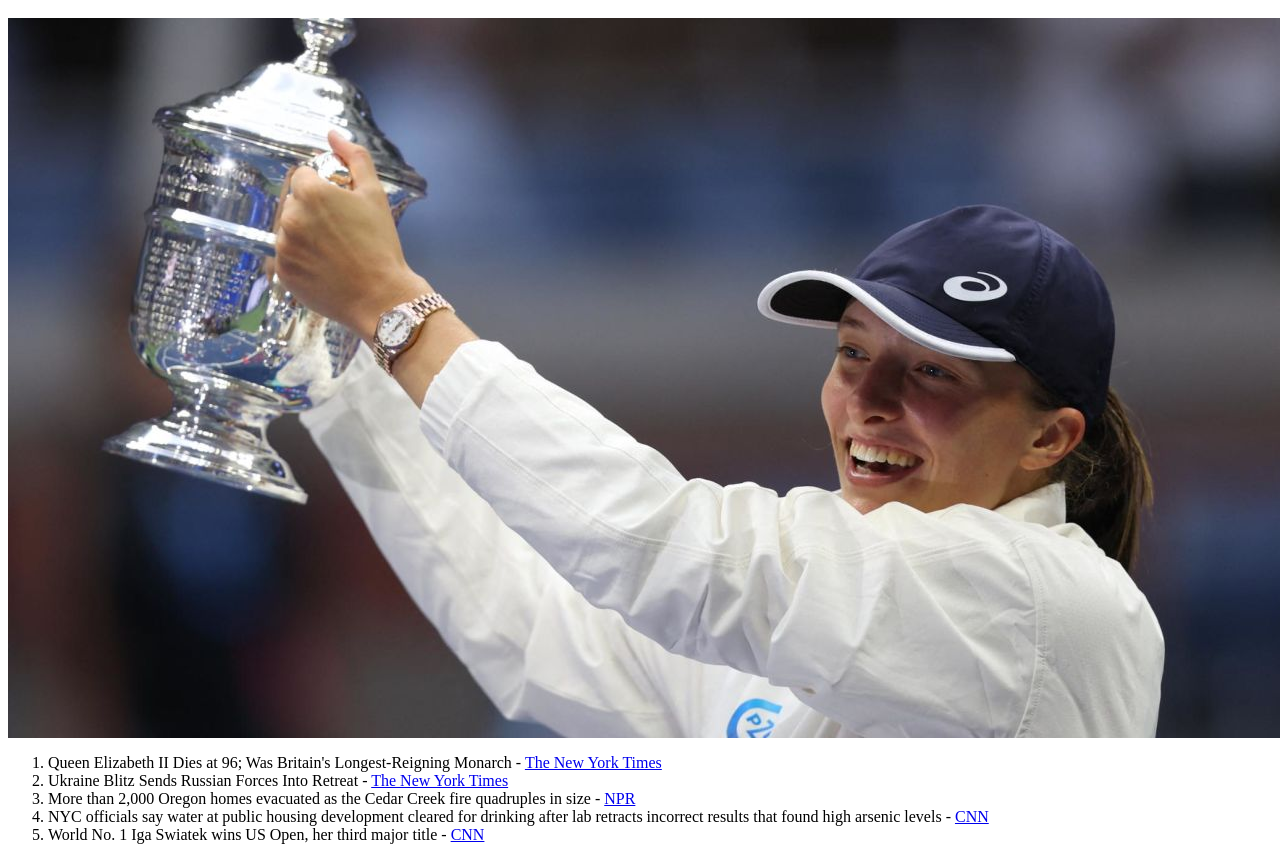
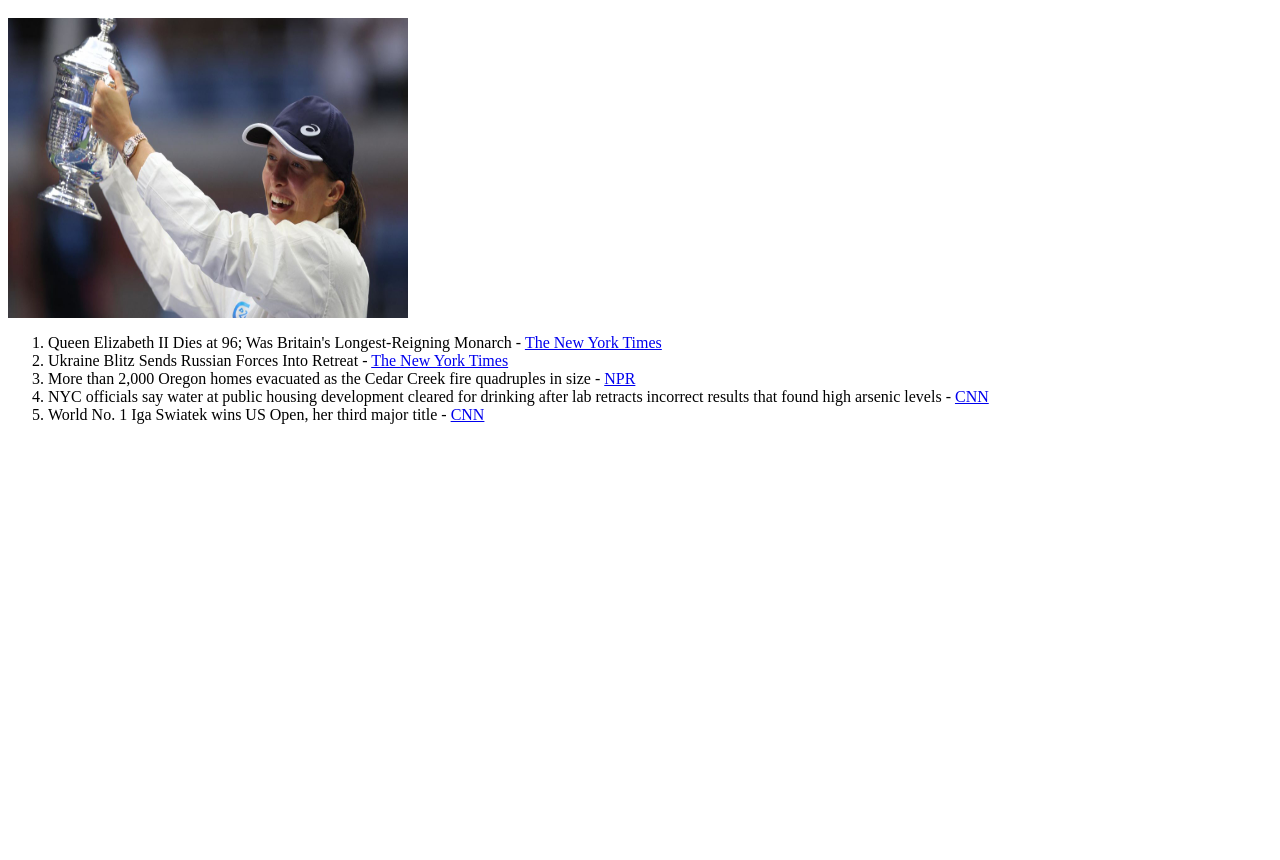
Before and after one commit to lynnma60/topworldheadlinesoftheweek, a plain HTML site: page index.html in a window 1280 px wide. Shown: the part 48-908 px from the top of the page. After the commit the page ends 800 px from the top, so only its background shows below. Drawn offline with Linux system fonts and the light colour scheme.

Commit message:
pic size changed

```diff
--- a/index.html
+++ b/index.html
@@ -1,5 +1,5 @@
 <h1>Top five news headlines of the week</h1>
-<p><img src=220910183820-02-iga-swiatek-wins-0910.jpg alt="Iga Swiatek wins US Open"></p>
+<p><img src=220910183820-02-iga-swiatek-wins-0910.jpg width="400px" height="300px" alt="Iga Swiatek wins US Open"></p>
 <p>
 <ol>
     <li>Queen Elizabeth II Dies at 96; Was Britain's Longest-Reigning Monarch - <a href="https://www.nytimes.com/2022/09/08/world/europe/queen-elizabeth-dead.html?searchResultPosition=50">The New York Times</a></li>
```
